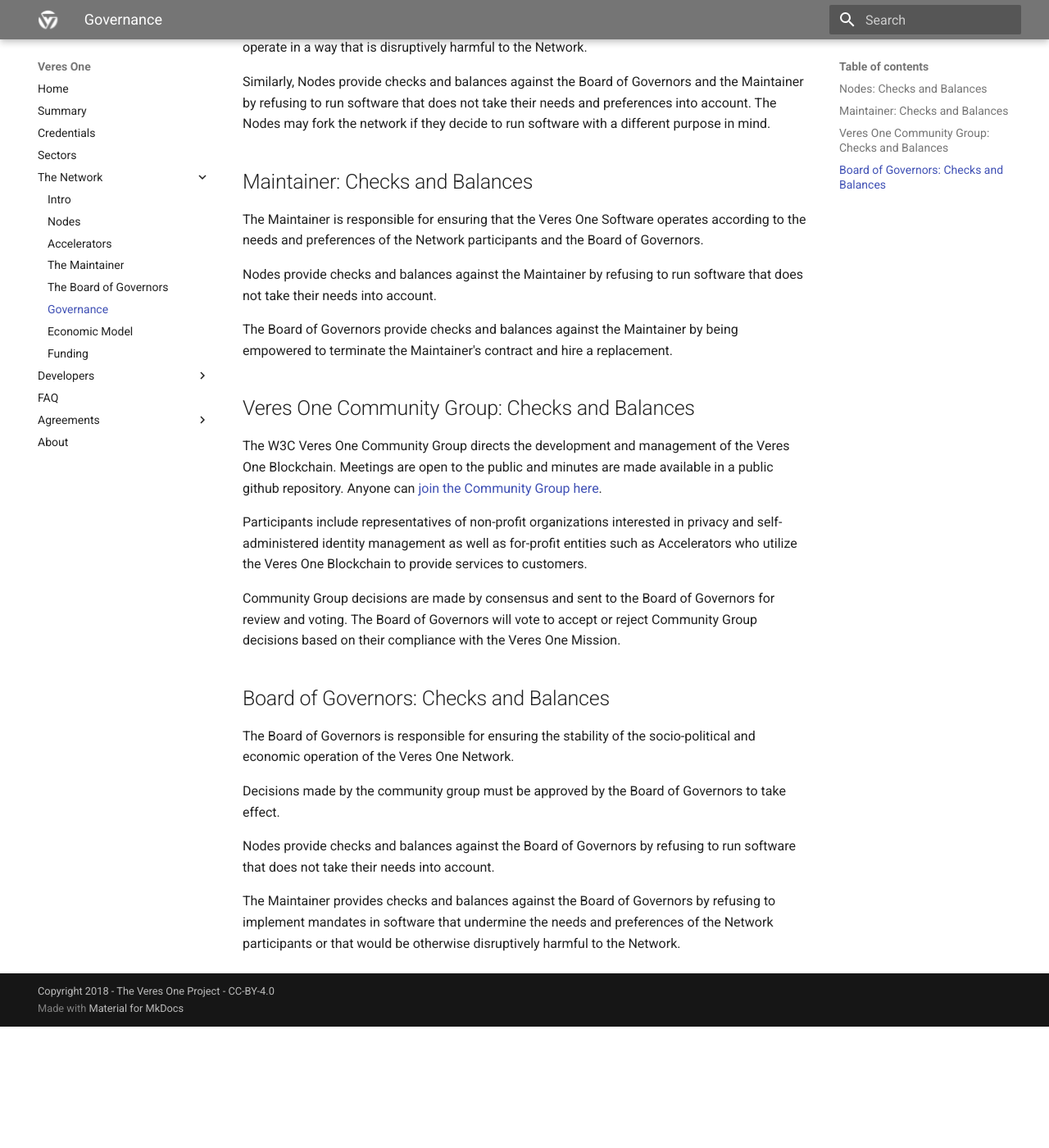
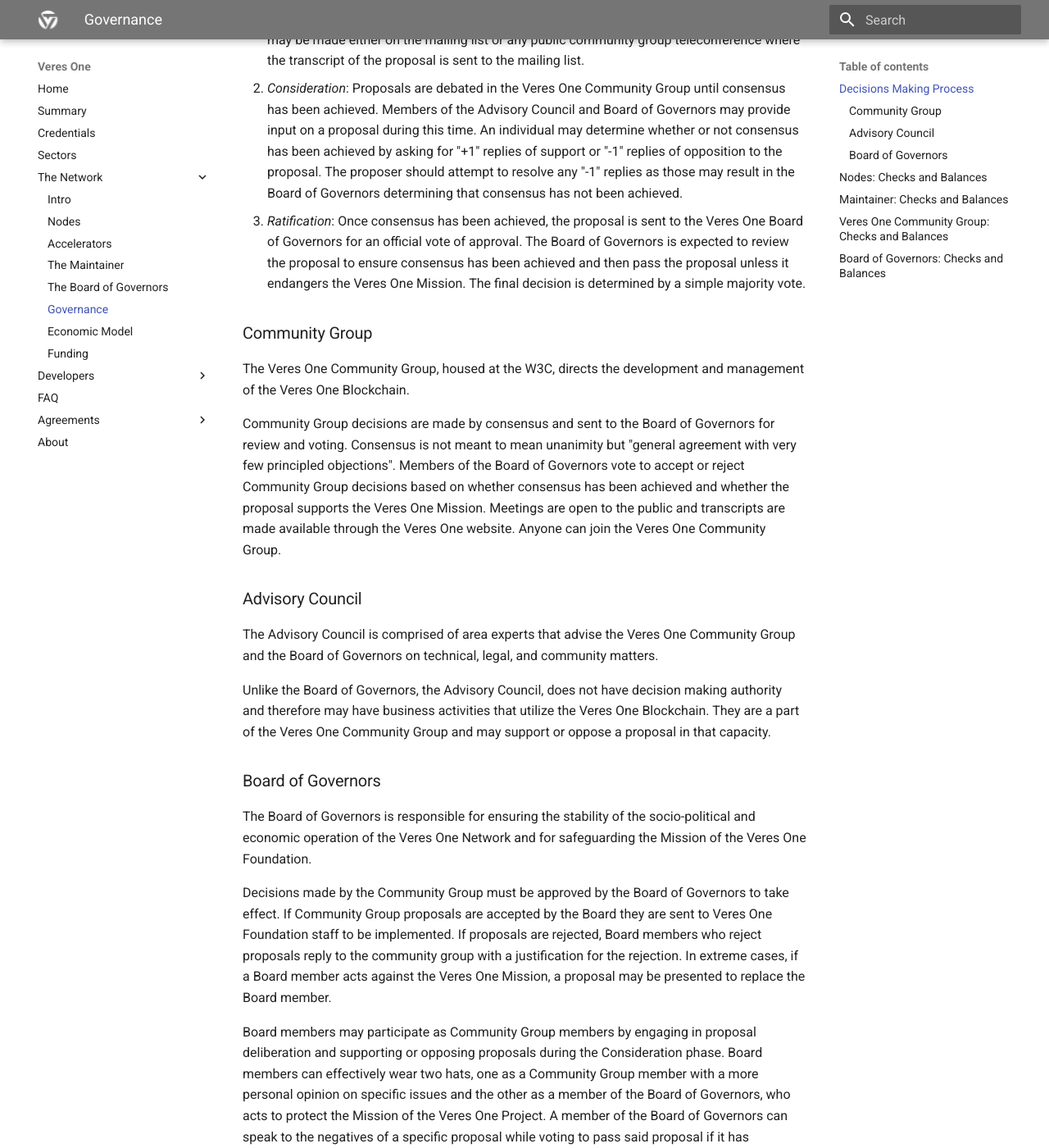
Before and after one commit to veres-one/docs.veres.one, an MkDocs documentation site: the page built from docs/network/governance.md, in a window 1280 px wide and 1400 px high, scrolled down 781 px. Shown: the whole window at 82% size. Built offline with MkDocs 1.6.1 and Material for MkDocs 9.7.7, drawn with Linux system fonts in a browser that asks for light colours; old or Windows-style settings are respelled for this version of MkDocs; before the commit the page ends 2033 px from its top, so only the background shows below that; some of the changed text lies outside the part shown.

Commit message:
Elaborate on decision making process.

```diff
--- a/docs/network/governance.md
+++ b/docs/network/governance.md
@@ -25,6 +25,79 @@ making it extremely difficult for any party to make permanent decisions in a
 unilateral fashion.
 
 All parties are held accountable by legal agreements.
+
+## Decisions Making Process
+
+The Veres One Project's decision making process is a simple three step
+procedure:
+
+1. *Introduction*: All proposals are introduced in the Veres One Community
+   Group. A proposal may be made either on the mailing list or any public
+   community group teleconference where the transcript of the proposal is
+   sent to the mailing list.
+2. *Consideration*: Proposals are debated in the Veres One Community Group
+   until consensus has been achieved. Members of the Advisory Council and
+   Board of Governors may provide input on a proposal during this time. An
+   individual may determine whether or not consensus has been achieved by
+   asking for "+1" replies of support or "-1" replies of opposition to the
+   proposal. The proposer should attempt to resolve any "-1" replies as those
+   may result in the Board of Governors determining that consensus has not
+   been achieved.
+3. *Ratification*: Once consensus has been achieved, the proposal is sent to
+   the Veres One Board of Governors for an official vote of approval. The
+   Board of Governors is expected to review the proposal to ensure consensus
+   has been achieved and then pass the proposal unless it endangers the
+   Veres One Mission. The final decision is determined by a simple
+   majority vote.
+
+### Community Group
+
+The Veres One Community Group, housed at the W3C, directs the development
+and management of the Veres One Blockchain.
+
+Community Group decisions are made by consensus and sent to the Board of
+Governors for review and voting. Consensus is not meant to mean unanimity
+but "general agreement with very few principled objections". Members of
+the Board of Governors vote to accept or reject Community Group decisions
+based on whether consensus has been achieved and whether the proposal
+supports the Veres One Mission. Meetings are open to the public and
+transcripts are made available through the Veres One website. Anyone can
+join the Veres One Community Group.
+
+### Advisory Council
+
+The Advisory Council is comprised of area experts that advise the Veres
+One Community Group and the Board of Governors on technical, legal, and
+community matters.
+
+Unlike the Board of Governors, the Advisory Council, does not have
+decision making authority and therefore may have business activities that
+utilize the Veres One Blockchain. They are a part of the Veres One
+Community Group and may support or oppose a proposal in that capacity.
+
+### Board of Governors
+
+The Board of Governors is responsible for ensuring the stability of the
+socio-political and economic operation of the Veres One Network and for
+safeguarding the Mission of the Veres One Foundation.
+
+Decisions made by the Community Group must be approved by the Board of
+Governors to take effect. If Community Group proposals are accepted by the
+Board they are sent to Veres One Foundation staff to be implemented. If
+proposals are rejected, Board members who reject proposals reply to the
+community group with a justification for the rejection. In extreme cases,
+if a Board member acts against the Veres One Mission, a proposal may be
+presented to replace the Board member.
+
+Board members may participate as Community Group members by engaging in
+proposal deliberation and supporting or opposing proposals during the
+Consideration phase. Board members can effectively wear two hats, one as a
+Community Group member with a more personal opinion on specific issues and
+the other as a member of the Board of Governors, who acts to protect the
+Mission of the Veres One Project. A member of the Board of Governors can
+speak to the negatives of a specific proposal while voting to pass said
+proposal if it has consensus and does not undermine the Mission of the
+Veres One Foundation.
 
 ## Nodes: Checks and Balances
 
```
